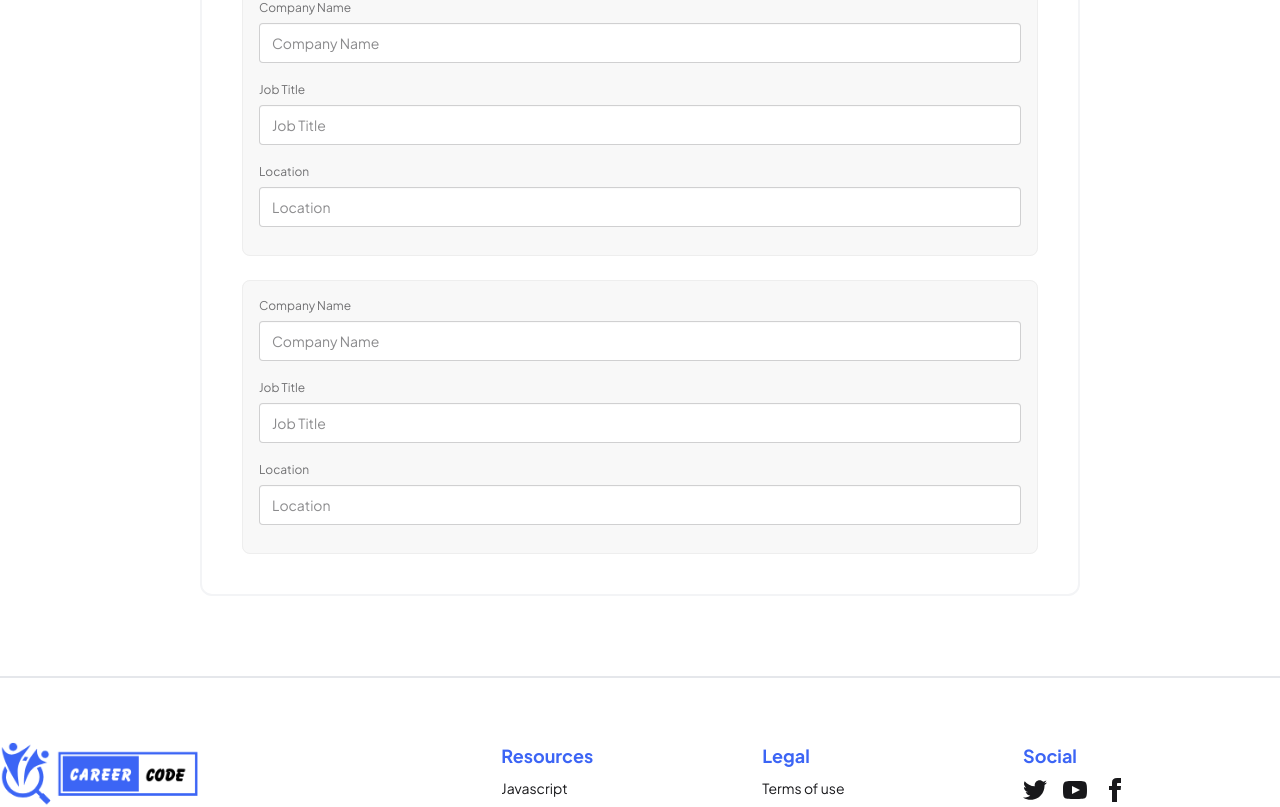
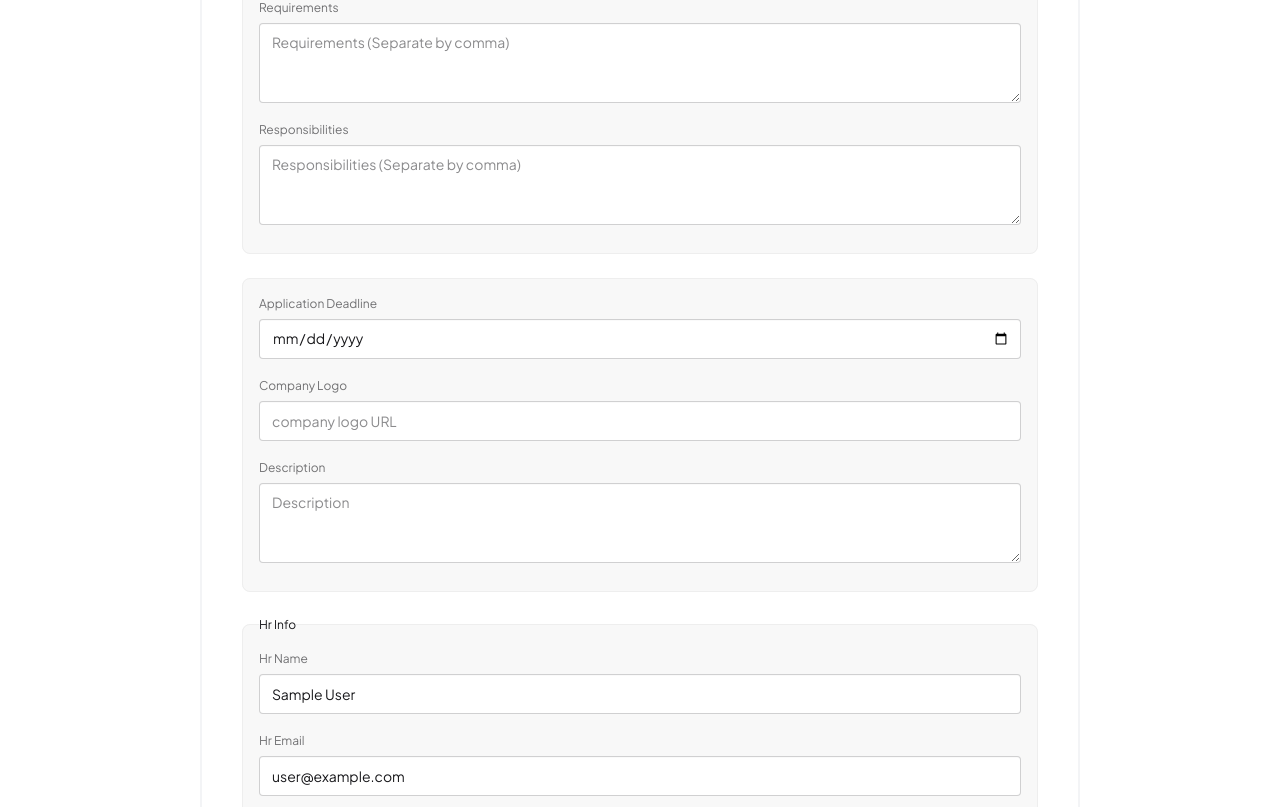
Before and after one commit to mdshahariarhafizofficial/career-code-job-portal, a React (Vite) app: page /add-job in a window 1280 px wide. Shown: the part 980-1787 px from the top of the page. Built offline with nearby package versions, Linux system fonts and the light colour scheme; no server answers; sample sign-in values are in the browser's storage.

Commit message:
Form Design Done

```diff
--- a/src/Pages/AddJob/AddJob.jsx
+++ b/src/Pages/AddJob/AddJob.jsx
@@ -1,6 +1,8 @@
-import React from 'react';
+import React, { use } from 'react';
+import AuthContext from '../../Context/AuthContext';
 
 const AddJob = () => {
+    const {user} = use(AuthContext);
     return (
         <div className='max-w-[880px] mx-auto border-2 border-gray-100 p-5 md:p-10 rounded-xl mb-20 mt-10'>
             <div>
@@ -98,51 +100,66 @@ const AddJob = () => {
 
                     {/* Step-4 */}
                     <fieldset className="fieldset bg-base-200 border-base-300 rounded-box w-full border p-4">
-                        <label className="label">Company Name</label>
-                        <input type="text"
-                        className="input w-full mb-3"
-                        name='company'
-                        placeholder="Company Name" />
+                        <label className="label">Requirements</label>
+                        <textarea type="text"
+                        className="textarea w-full mb-3"
+                        name='requirements'
+                        placeholder="Requirements (Separate by comma)" />
 
-                        <label className="label">Job Title</label>
-                        <input
+                        <label className="label">Responsibilities</label>
+                        <textarea
                         type="text"
-                        className="input w-full mb-3"
-                        name='title'
-                        placeholder="Job Title" />
+                        className="textarea w-full mb-3"
+                        name='responsibilities'
+                        placeholder="Responsibilities (Separate by comma)" />
 
-                        <label className="label">Location</label>
-                        <input
-                        type="text"
-                        className="input w-full mb-3"
-                        name='location'
-                        placeholder="Location" />
                     </fieldset>
 
                     {/* Step-5 */}
                     <fieldset className="fieldset bg-base-200 border-base-300 rounded-box w-full border p-4">
-                        <label className="label">Company Name</label>
-                        <input type="text"
+                        <label className="label">Application Deadline</label>
+                        <input type="date"
                         className="input w-full mb-3"
-                        name='company'
-                        placeholder="Company Name" />
+                        name='applicationDeadline'
+                        placeholder="Application Deadline" />
 
-                        <label className="label">Job Title</label>
+                        <label className="label">Company Logo</label>
                         <input
+                        type="url"
+                        className="input w-full mb-3"
+                        name='company_logo'
+                        placeholder="company logo URL" />
+
+                        <label className="label">Description</label>
+                        <textarea
                         type="text"
-                        className="input w-full mb-3"
-                        name='title'
-                        placeholder="Job Title" />
-
-                        <label className="label">Location</label>
-                        <input
-                        type="text"
-                        className="input w-full mb-3"
-                        name='location'
-                        placeholder="Location" />
+                        className="textarea w-full mb-3"
+                        name='description'
+                        placeholder="Description" />
                     </fieldset>
 
 
+                    {/* Step-5 */}
+                    <fieldset className="fieldset bg-base-200 border-base-300 rounded-box w-full border p-4">
+                        <legend>Hr Info</legend>
+                        <label className="label">Hr Name</label>
+                        <input type="text"
+                        defaultValue={user?.displayName}
+                        className="input w-full mb-3"
+                        name='hr_name'
+                        placeholder="Hr name" />
+
+                        <label className="label">Hr Email</label>
+                        <input
+                        type="email"
+                        defaultValue={user?.email}
+                        className="input w-full mb-3"
+                        name='hr_email'
+                        placeholder="Hr Email" />
+
+                    </fieldset>
+
+                    <input type="submit" className='btn w-full btn-secondary' value="Submit" />
                 </form>
             </div>
 
```
